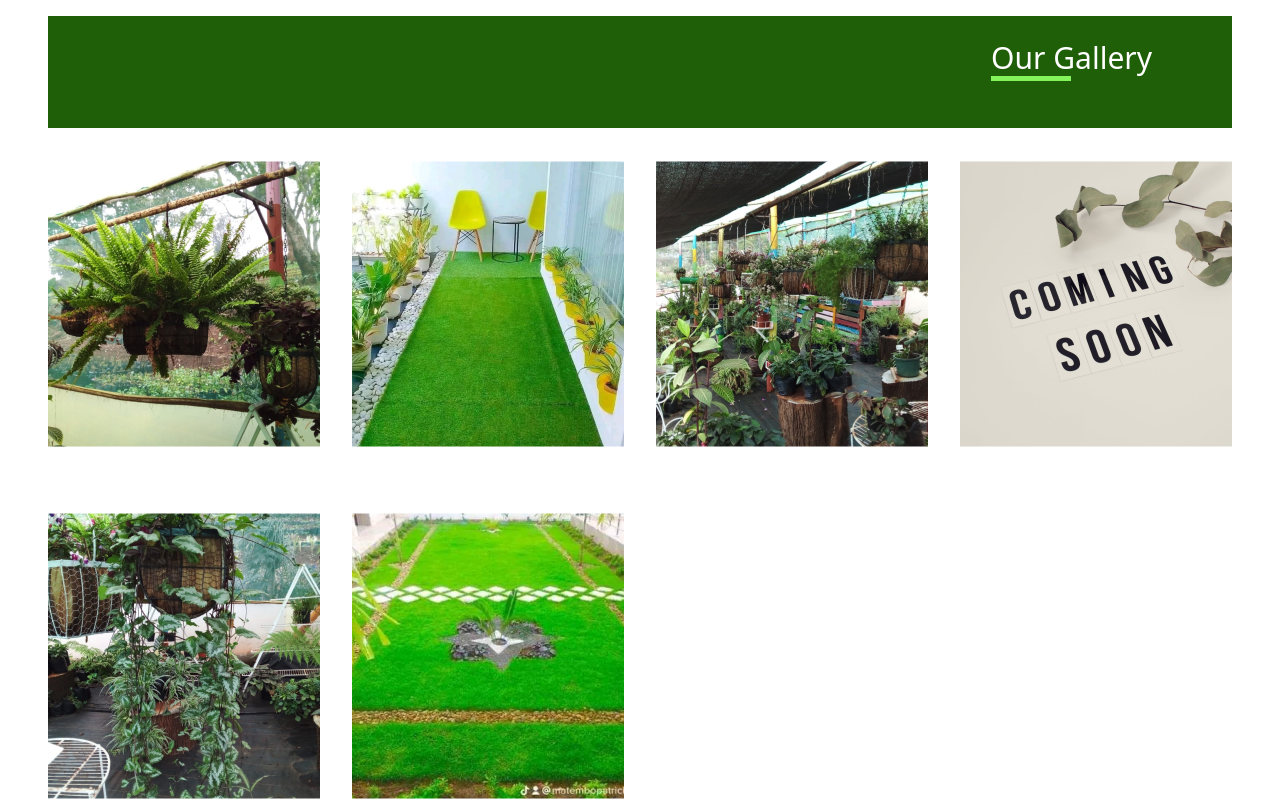
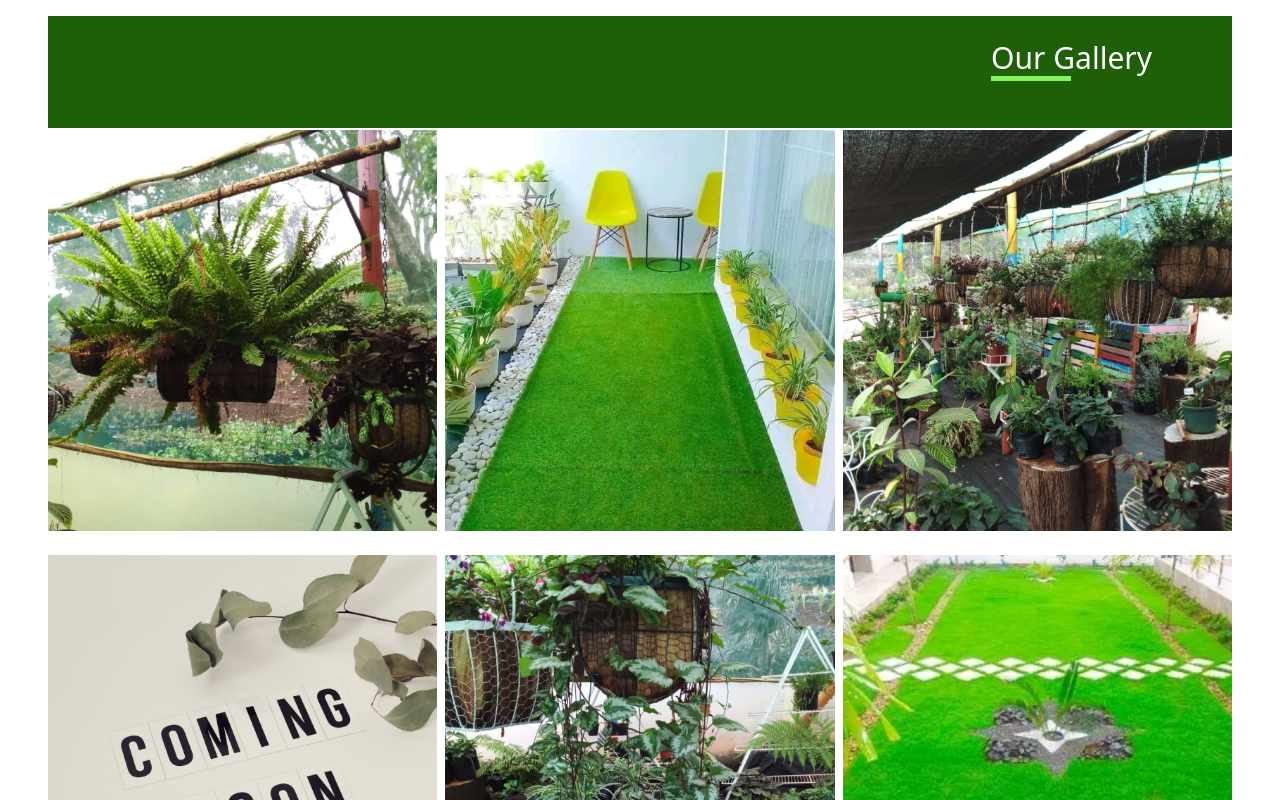
Before and after one commit to phinic925/Amauwa, a React (Vite) app: page / in a window 1280 px wide. Shown: the part 2220-3020 px from the top of the page. Built offline with nearby package versions, Linux system fonts and the light colour scheme.

Commit message:
done stylin the image

```diff
--- a/src/components/Services.jsx
+++ b/src/components/Services.jsx
@@ -70,13 +70,14 @@ function Services() {
 </div>
 
 
-<div className="grid grid-cols-1 pt-8 sm:grid-cols-2 md:grid-cols-3 lg:grid-cols-4 gap-8">
-{gallery.map((service) => (
-<div key={service.id} className="mb-8 relative">
-<img src={service.image} alt={service.alt} className="mb-4 w-100 h-full object-cover" />
+<div className="grid grid-cols-1 sm:grid-cols-2 md:grid-cols-3 gap-2">
+  {gallery.map((service) => (
+    <div key={service.id} className="mb-3 relative">
+      <img src={service.image} alt={service.alt} className="mb-4 w-full h-full object-cover" />
+    </div>
+  ))}
 </div>
-))}
-</div>
+
 
     </section>
   );
```
